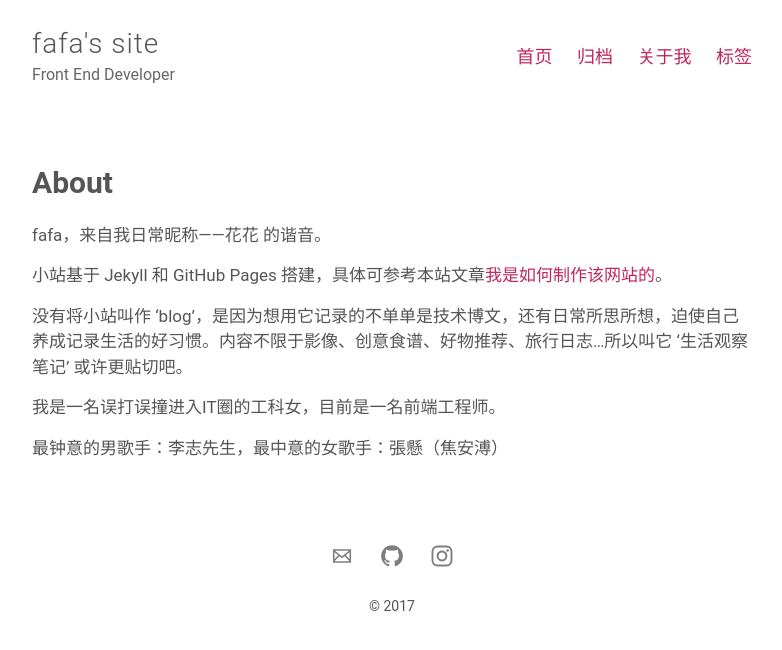
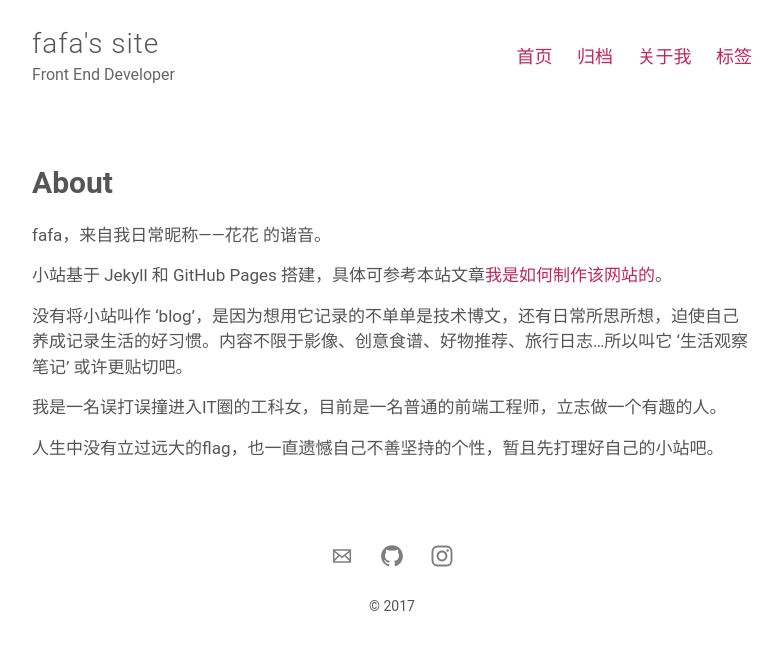
Before and after one commit to CassieRan/CassieRan.github.io, a Jekyll site: the page built from about.md, in a window 1280 px wide. Shown: the top 650 px of the page, without its empty margins (248-1030 px from the left). Built offline with Jekyll 4.4.1, drawn with Linux system fonts in a browser that asks for light colours; some web fonts are replaced.

Commit message:
modified about.md

```diff
--- a/about.md
+++ b/about.md
@@ -10,6 +10,6 @@ fafa，来自我日常昵称——花花 的谐音。
 
 没有将小站叫作 ‘blog’，是因为想用它记录的不单单是技术博文，还有日常所思所想，迫使自己养成记录生活的好习惯。内容不限于影像、创意食谱、好物推荐、旅行日志…所以叫它 ‘生活观察笔记’ 或许更贴切吧。
 
-我是一名误打误撞进入IT圈的工科女，目前是一名前端工程师。
+我是一名误打误撞进入IT圈的工科女，目前是一名普通的前端工程师，立志做一个有趣的人。
 
-最钟意的男歌手：李志先生，最中意的女歌手：張懸（焦安溥）
+人生中没有立过远大的flag，也一直遗憾自己不善坚持的个性，暂且先打理好自己的小站吧。
```
